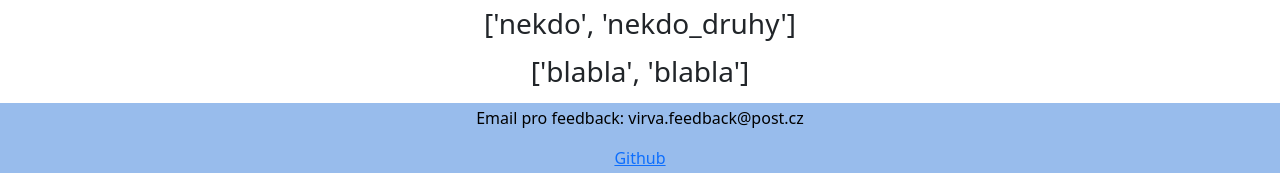
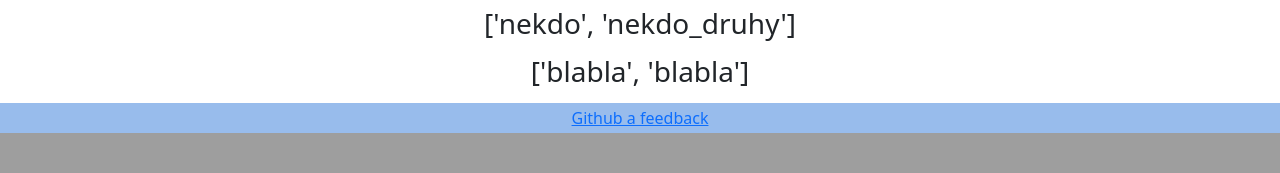
Before and after one commit to FilipVirva/registracni__formular, a Flask app: page / in a window 1280 px wide. Shown: the part 839-1012 px from the top of the page. After the commit the page ends 972 px from the top, so only its background shows below. Run offline with Flask 2, Linux system fonts and the light colour scheme.

Commit message:
update footeru

```diff
--- a/formular/templates/index.html
+++ b/formular/templates/index.html
@@ -23,8 +23,7 @@
     {% endfor %}
 </div>
 <footer>
-    <p>Email pro feedback: virva.feedback@post.cz</p>
-    <a href="https://github.com/FilipVirva/registracni__formular">Github</a>
+    <a href="https://github.com/FilipVirva/registracni__formular">Github a feedback</a>
 </footer>
 </body>
 </html>
```
